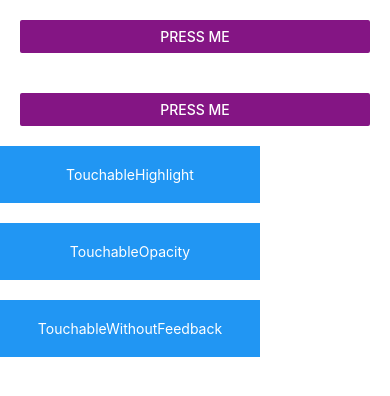
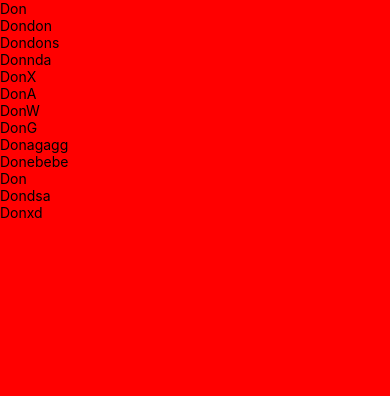
Before and after one commit to MateuszRostkowski/ReactNativeTraining, a React Native app: screen / in a window 390 px wide. Shown: the top 396 px of the page. Built offline with nearby package versions, Linux system fonts and the light colour scheme.

Commit message:
Add flatList component

```diff
--- a/App.js
+++ b/App.js
@@ -9,7 +9,7 @@ import {
   TouchableOpacity,
   TouchableNativeFeedback,
   TouchableWithoutFeedback,
-  ScrollView
+  FlatList
 } from "react-native";
 import { render } from "react-dom";
 
@@ -119,15 +119,35 @@ function Touchables() {
   )
 }
 
+const mockData = [
+  {key: "Don"},
+  {key: "Dondon"},
+  {key: "Dondons"},
+  {key: "Donnda"},
+  {key: "DonX"},
+  {key: "DonA"},
+  {key: "DonW"},
+  {key: "DonG"},
+  {key: "Donagagg"},
+  {key: "Donebebe"},
+  {key: "Don"},
+  {key: "Dondsa"},
+  {key: "Donxd"},
+]
+
+function FlatListBasics({ data }) {
+  return <FlatList
+    data={data}
+    renderItem={({item}) => <Text style={styles.item}>{item.key}</Text>}
+  />
+}
+
 export default function App() {
   return (
-    <ScrollView style={{ flex: 1 }}>
-      <View style={[styles.box, styles.firstBox]}></View>
-        <ButtonBasic />
-        <ButtonBasic />
-        <Touchables />
-      <View style={[styles.box, styles.secondBox]} />
-      <View style={[styles.box, styles.thirdBox]} />
-    </ScrollView>
+    <View style={{ flex: 1 }}>
+      <View style={[styles.box, styles.firstBox]}>
+        <FlatListBasics data={mockData}/>
+      </View>
+    </View>
   );
 }
```
